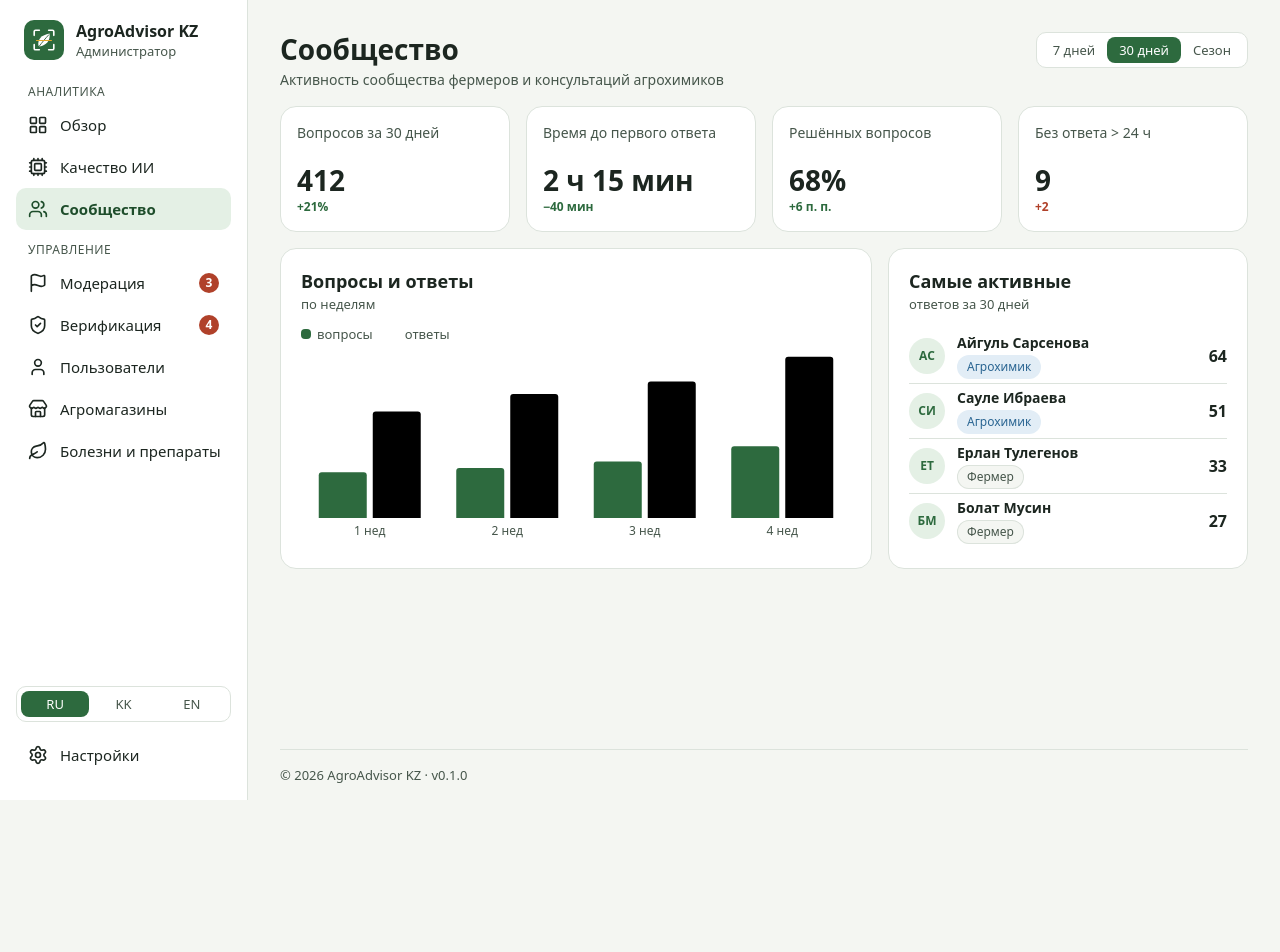
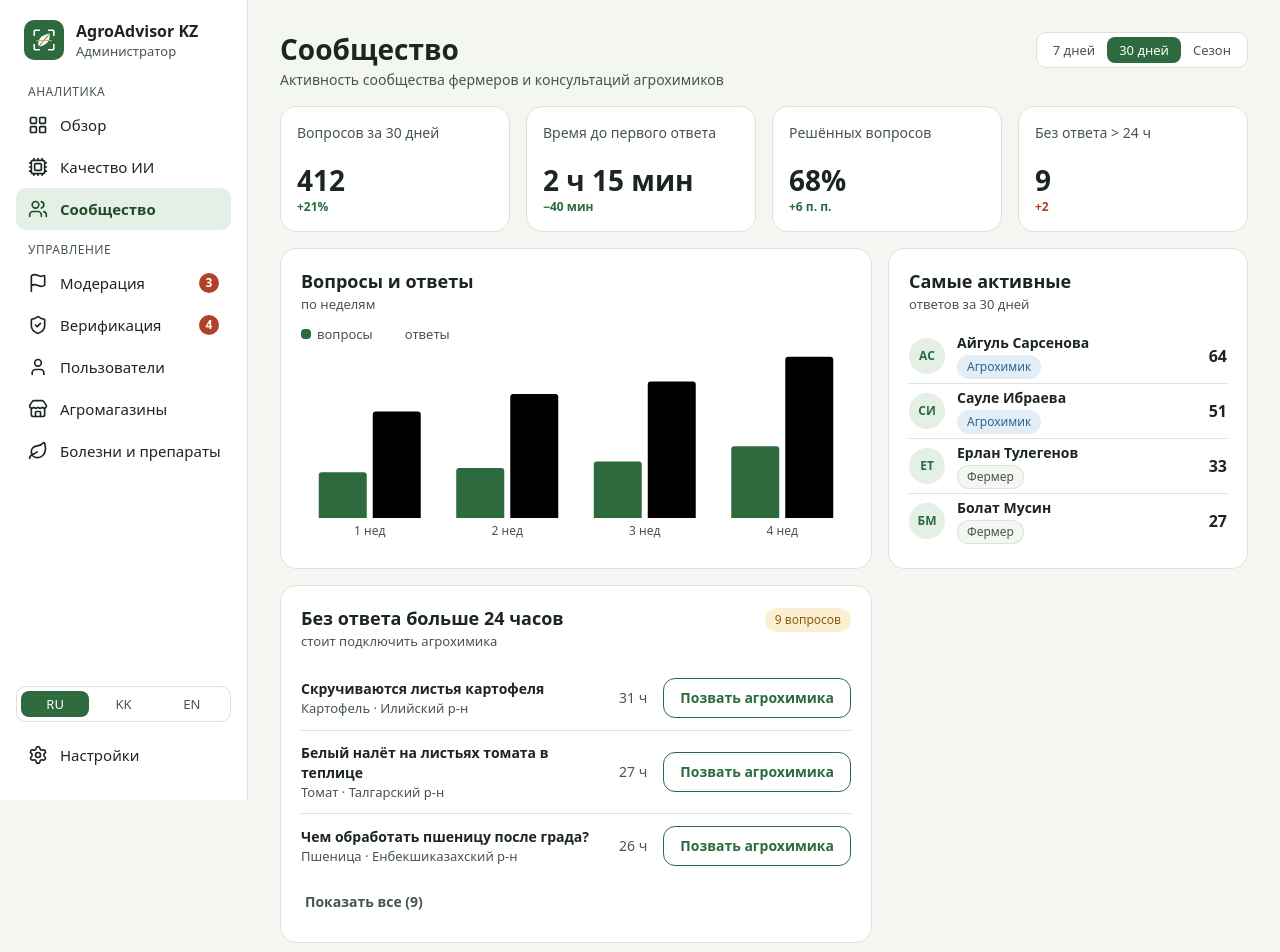
Before and after one commit to nurbolatdev/agroadvisor-kz, a React (Vite) app in the folder apps/admin-web/: page /community in a window 1280 px wide. Shown: the top 952 px of the page. Before the commit the page ends 800 px from the top, so only its background shows below. Built offline with nearby package versions, Linux system fonts and the light colour scheme.

Commit message:
feat(community): add unanswered questions with agrochemist invite

```diff
--- /dev/null
+++ b/apps/admin-web/src/features/community/components/InviteAgrochemistModal.tsx
@@ -0,0 +1,109 @@
+import { Star, UserPlus } from 'lucide-react'
+import { useState } from 'react'
+import { Avatar } from '@/components/ui/Avatar'
+import { Button } from '@/components/ui/Button'
+import { Loader } from '@/components/ui/Loader'
+import { Modal } from '@/components/ui/Modal'
+import { api } from '@/services/api'
+import { useApiQuery } from '@/shared/hooks/useApiQuery'
+import type { UnansweredQuestion } from '@/shared/types'
+import { cn } from '@/shared/utils/cn'
+
+interface InviteAgrochemistModalProps {
+  question: UnansweredQuestion | undefined
+  onClose: () => void
+  onInvited: () => void
+}
+
+export function InviteAgrochemistModal({
+  question,
+  onClose,
+  onInvited,
+}: InviteAgrochemistModalProps) {
+  const [selectedId, setSelectedId] = useState<string>()
+  const [isSending, setIsSending] = useState(false)
+  const [error, setError] = useState<string>()
+  const { data: agrochemists } = useApiQuery(() => api.getAgrochemists({ status: 'approved' }), [])
+
+  const invite = async () => {
+    if (!question || !selectedId) return
+    setIsSending(true)
+    setError(undefined)
+    try {
+      await api.inviteAgrochemist(question.id, selectedId)
+      onInvited()
+    } catch (reason) {
+      setError(reason instanceof Error ? reason.message : 'Не удалось отправить приглашение')
+    } finally {
+      setIsSending(false)
+    }
+  }
+
+  return (
+    <Modal
+      open={question !== undefined}
+      onClose={onClose}
+      title="Пригласить агрохимика"
+      footer={
+        <>
+          <Button size="sm" variant="ghost" onClick={onClose}>
+            Отменить
+          </Button>
+          <Button size="sm" icon={UserPlus} disabled={!selectedId || isSending} onClick={invite}>
+            {isSending ? 'Отправляем…' : 'Пригласить'}
+          </Button>
+        </>
+      }
+    >
+      <p className="mb-3 text-text-muted">
+        Вопрос «{question?.title}» — выберите проверенного специалиста:
+      </p>
+      {!agrochemists ? (
+        <Loader className="py-6" />
+      ) : (
+        <fieldset className="flex flex-col gap-2">
+          <legend className="sr-only">Агрохимик</legend>
+          {agrochemists.map((agrochemist) => (
+            <label
+              key={agrochemist.id}
+              className={cn(
+                'flex cursor-pointer items-center gap-3 rounded-xl border bg-white p-3 transition-colors',
+                selectedId === agrochemist.id
+                  ? 'border-primary bg-primary-soft'
+                  : 'border-border hover:bg-bg',
+              )}
+            >
+              <input
+                type="radio"
+                name="agrochemist"
+                value={agrochemist.id}
+                checked={selectedId === agrochemist.id}
+                onChange={() => setSelectedId(agrochemist.id)}
+                className="size-4 accent-primary"
+              />
+              <Avatar name={agrochemist.name} />
+              <span className="min-w-0 flex-1">
+                <span className="block font-semibold text-text">{agrochemist.name}</span>
+                <span className="block text-caption font-normal text-text-muted">
+                  {agrochemist.specialization}
+                </span>
+              </span>
+              {agrochemist.rating ? (
+                <span className="flex items-center gap-1 font-semibold text-text">
+                  <Star size={14} aria-hidden="true" className="fill-warning text-warning" />
+                  {agrochemist.rating.toLocaleString('ru-RU')}
+                  <span className="sr-only"> из 5</span>
+                </span>
+              ) : null}
+            </label>
+          ))}
+        </fieldset>
+      )}
+      {error ? (
+        <p role="alert" className="mt-3 text-danger">
+          {error}
+        </p>
+      ) : null}
+    </Modal>
+  )
+}
--- /dev/null
+++ b/apps/admin-web/src/features/community/components/UnansweredCard.tsx
@@ -0,0 +1,93 @@
+import { CircleCheck } from 'lucide-react'
+import { useState } from 'react'
+import { Badge } from '@/components/ui/Badge'
+import { Button } from '@/components/ui/Button'
+import { Card, CardHeader } from '@/components/ui/Card'
+import { EmptyState } from '@/components/ui/EmptyState'
+import { InviteAgrochemistModal } from '@/features/community/components/InviteAgrochemistModal'
+import { CROP_LABELS } from '@/shared/constants/crops'
+import type { UnansweredQuestion } from '@/shared/types'
+import { pluralize } from '@/shared/utils/format'
+
+interface UnansweredCardProps {
+  questions: UnansweredQuestion[]
+  onInvited: () => void
+}
+
+const VISIBLE_BY_DEFAULT = 3
+
+export function UnansweredCard({ questions, onInvited }: UnansweredCardProps) {
+  const [showAll, setShowAll] = useState(false)
+  const [inviting, setInviting] = useState<UnansweredQuestion>()
+  const visible = showAll ? questions : questions.slice(0, VISIBLE_BY_DEFAULT)
+
+  return (
+    <Card>
+      <CardHeader
+        title="Без ответа больше 24 часов"
+        subtitle="стоит подключить агрохимика"
+        action={
+          questions.length > 0 ? (
+            <Badge tone="warning">
+              {pluralize(questions.length, ['вопрос', 'вопроса', 'вопросов'])}
+            </Badge>
+          ) : null
+        }
+      />
+      {questions.length === 0 ? (
+        <EmptyState icon={CircleCheck} title="На все вопросы ответили" className="py-6" />
+      ) : (
+        <ul>
+          {visible.map((question) => (
+            <li
+              key={question.id}
+              className="flex flex-wrap items-center gap-x-4 gap-y-2 border-b border-border py-3 last:border-b-0"
+            >
+              <span className="min-w-0 flex-1 basis-56">
+                <span className="block text-small font-semibold text-text">{question.title}</span>
+                <span className="block text-caption font-normal text-text-muted">
+                  {CROP_LABELS[question.crop]} · {question.district}
+                </span>
+              </span>
+              <span className="text-small text-text-muted">{question.hoursWithoutAnswer} ч</span>
+              {question.invitedAgrochemist ? (
+                <Badge tone="success" icon={CircleCheck}>
+                  Агрохимик приглашён · {question.invitedAgrochemist.name}
+                </Badge>
+              ) : (
+                <Button
+                  size="sm"
+                  variant="secondary"
+                  onClick={() => setInviting(question)}
+                  className="border-primary text-primary"
+                >
+                  Позвать агрохимика
+                </Button>
+              )}
+            </li>
+          ))}
+        </ul>
+      )}
+      {questions.length > VISIBLE_BY_DEFAULT ? (
+        <Button
+          size="sm"
+          variant="ghost"
+          onClick={() => setShowAll((value) => !value)}
+          className="mt-1 -ml-3"
+        >
+          {showAll ? 'Свернуть' : `Показать все (${questions.length})`}
+        </Button>
+      ) : null}
+
+      <InviteAgrochemistModal
+        key={inviting?.id}
+        question={inviting}
+        onClose={() => setInviting(undefined)}
+        onInvited={() => {
+          setInviting(undefined)
+          onInvited()
+        }}
+      />
+    </Card>
+  )
+}
--- a/apps/admin-web/src/features/community/pages/CommunityPage.tsx
+++ b/apps/admin-web/src/features/community/pages/CommunityPage.tsx
@@ -9,6 +9,7 @@ import { SegmentedControl } from '@/components/ui/SegmentedControl'
 import { CommunityKpis } from '@/features/community/components/CommunityKpis'
 import { QaActivityChart } from '@/features/community/components/QaActivityChart'
 import { TopMembersCard } from '@/features/community/components/TopMembersCard'
+import { UnansweredCard } from '@/features/community/components/UnansweredCard'
 import { api } from '@/services/api'
 import { PERIOD_OPTIONS } from '@/shared/constants/periods'
 import { useApiQuery } from '@/shared/hooks/useApiQuery'
@@ -60,6 +61,9 @@ export function CommunityPage() {
             <QaActivityChart stats={data} />
             <TopMembersCard stats={data} />
           </div>
+          <div className="grid items-start gap-4 lg:grid-cols-[minmax(0,592fr)_minmax(0,360fr)]">
+            <UnansweredCard questions={data.unanswered} onInvited={reload} />
+          </div>
         </div>
       ) : (
         <Loader />
```
